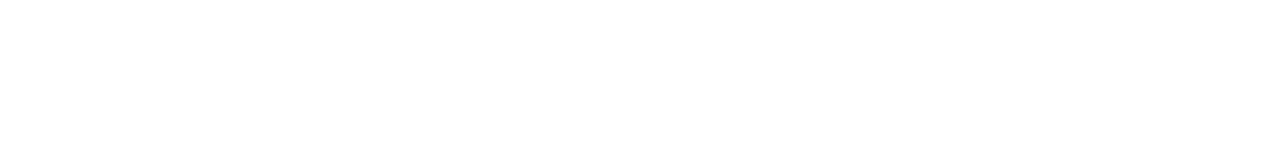
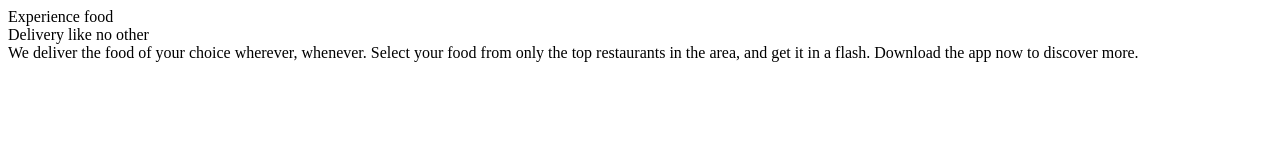
Before and after one commit to Nastasia1505/JS-homeworks, a plain HTML site: page Lesson-2/index.html in a window 1280 px wide. Drawn offline with Linux system fonts and the light colour scheme.

Commit message:
Add title and text

```diff
--- a/Lesson-2/index.html
+++ b/Lesson-2/index.html
@@ -1,5 +1,6 @@
 <!DOCTYPE html>
 <html lang="en">
+
 <head>
     <meta charset="UTF-8">
     <meta http-equiv="X-UA-Compatible" content="IE=edge">
@@ -8,7 +9,14 @@
     <script src="./index.js"></script>
     <title>Lesson-2</title>
 </head>
+
 <body>
+    <div class="title"> Experience food <div class="title-color"> Delivery like no other</div>
+    </div>
+    <div class="text-info">
+        We deliver the food of your choice wherever, whenever. Select your food from only the top restaurants in the
+        area, and get it in a flash. Download the app now to discover more.
+    </div>
+</body>
 
-</body>
 </html>
```
